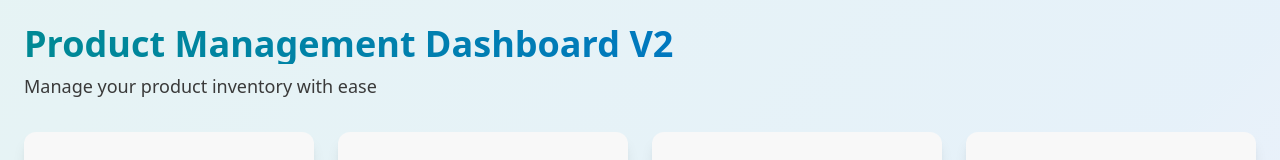
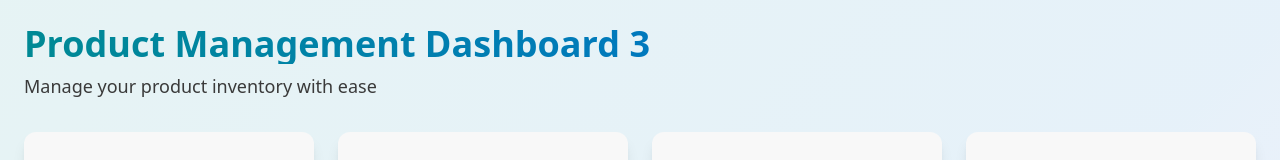
Before and after one commit to Rullabcde/demo, a Next.js app: page / in a window 1280 px wide. Shown: the top 160 px of the page. Built offline with nearby package versions, Linux system fonts and the light colour scheme; no server answers; the database is empty.

Commit message:
test update version

```diff
--- a/app/page.tsx
+++ b/app/page.tsx
@@ -124,7 +124,7 @@ export default function CRUDApp() {
       <div className="container mx-auto p-6 max-w-7xl">
         <div className="mb-8 animate-fade-in">
           <h1 className="text-4xl font-bold mb-2 bg-gradient-to-r from-primary to-secondary bg-clip-text text-transparent">
-            Product Management Dashboard V2
+            Product Management Dashboard 3
           </h1>
           <p className="text-muted-foreground text-lg">
             Manage your product inventory with ease
```
Also changed, not shown: 1 other file (tests, documents, lock files or other folders).
